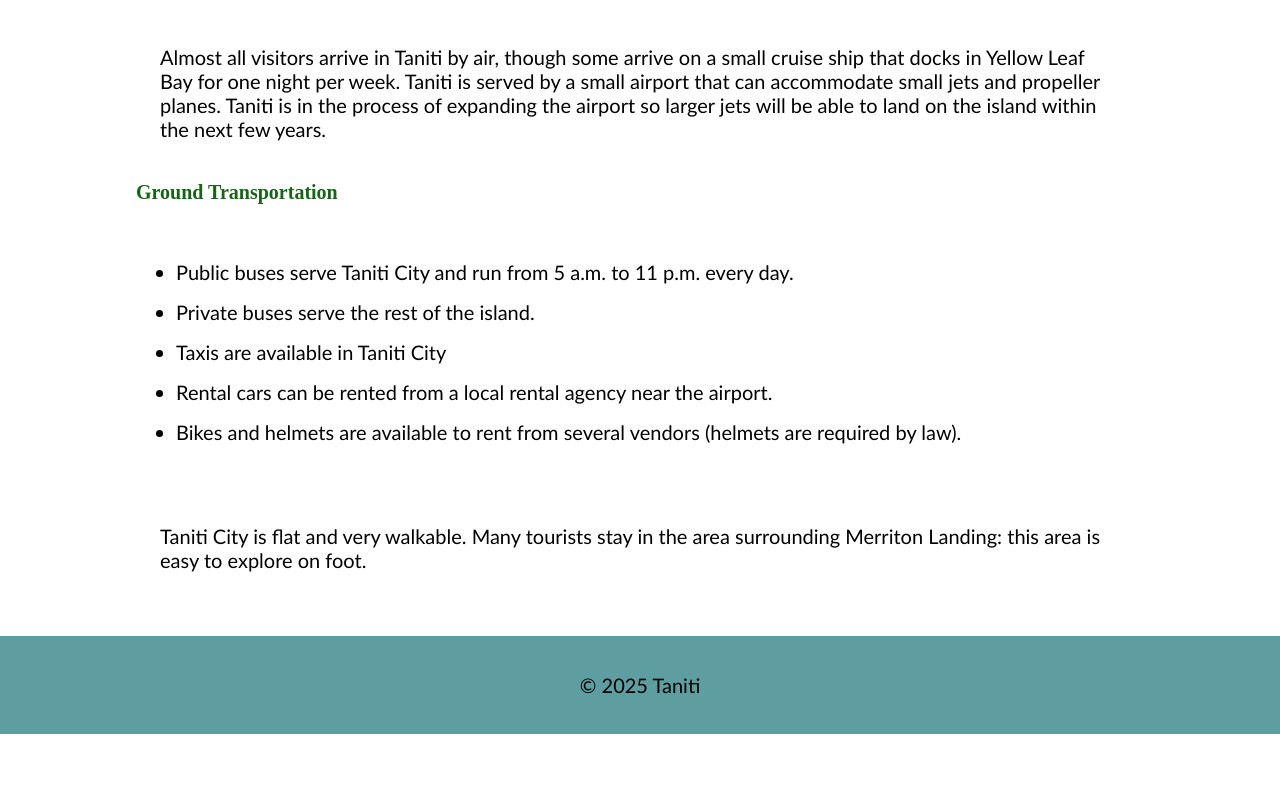
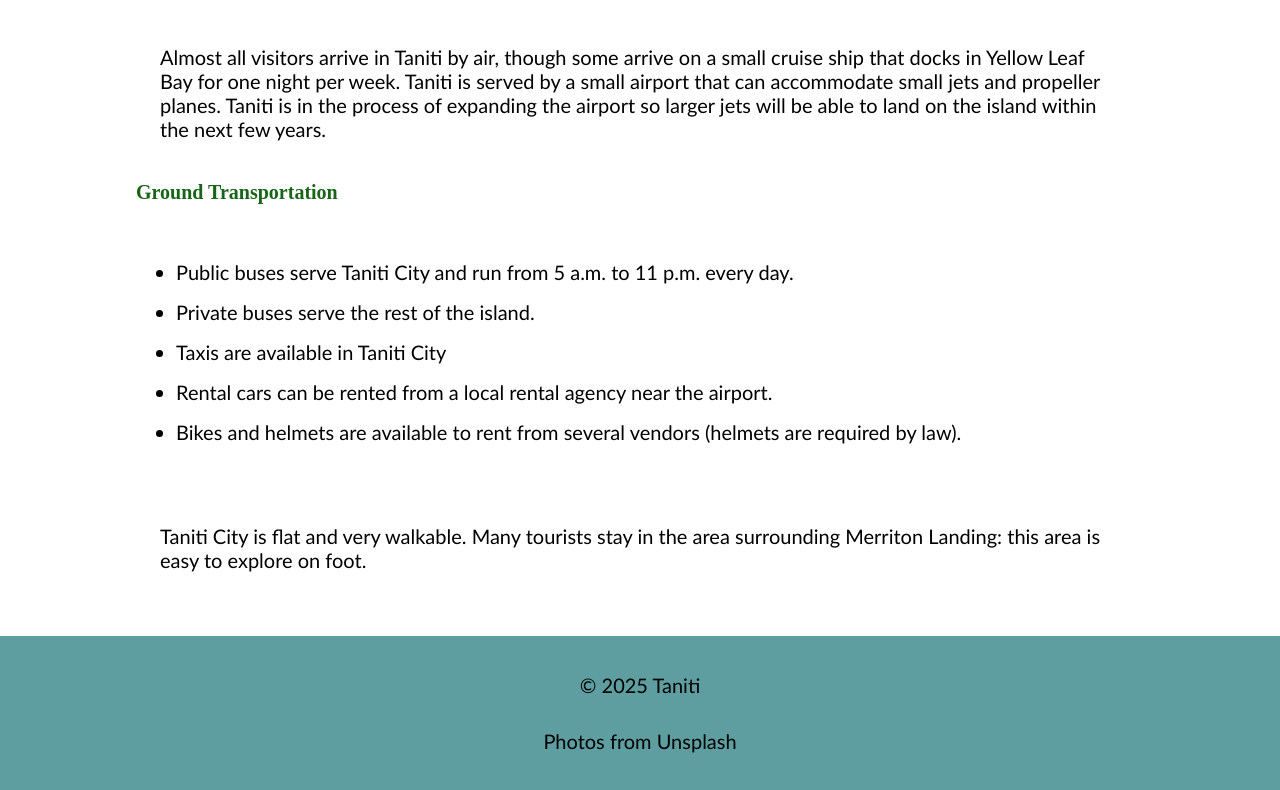
Before and after one commit to RavingIsASport/tanitiwebsite, a plain HTML site: page itenary.html in a window 1280 px wide. Shown: the part 2877-3667 px from the top of the page. Before the commit the page ends 3611 px from the top, so only its background shows below. Drawn offline with Linux system fonts and the light colour scheme.

Commit message:
Update itenary.html

```diff
--- a/itenary.html
+++ b/itenary.html
@@ -118,6 +118,7 @@
     <!-- footer -->
     <footer>
       <p>&copy; 2025 Taniti</p>
+      <p>Photos from <a href="https://unsplash.com/">Unsplash</a></p>
     </footer>
   </body>
 </html>
```
